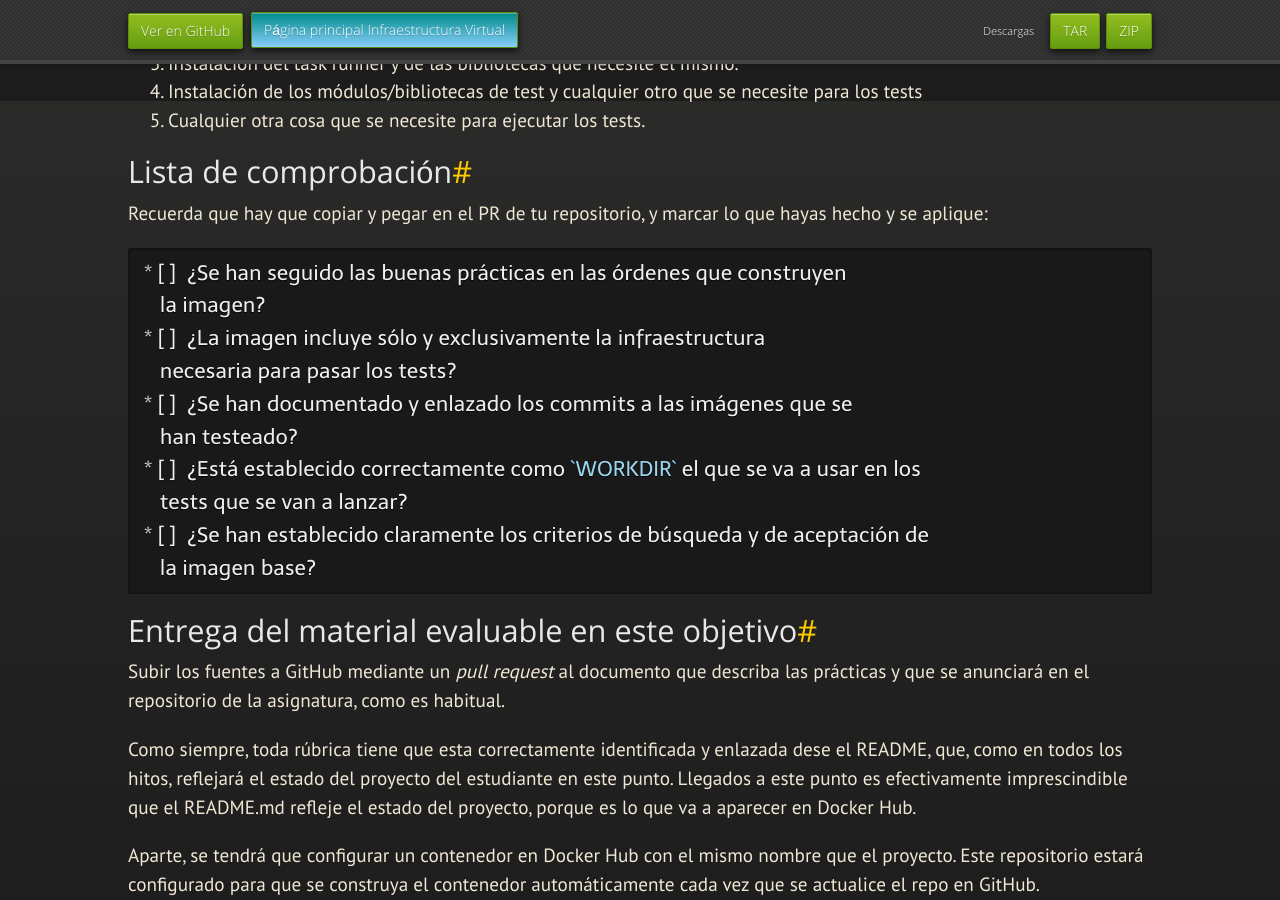
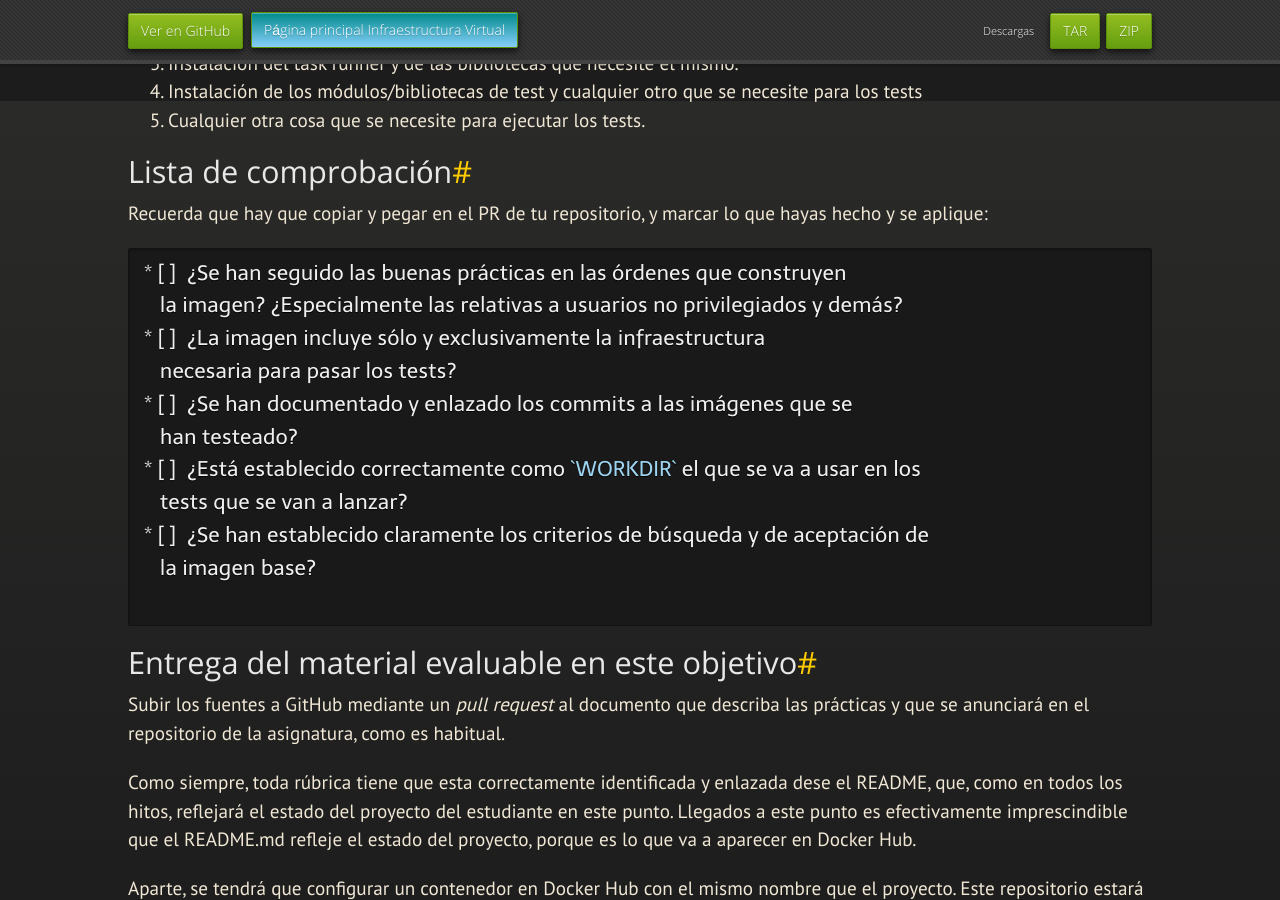
Before and after one commit to JJ/IV, a Jekyll site: the page built from documentos/proyecto/5.Docker.md, in a window 1280 px wide and 900 px high, scrolled down 1699 px. Built offline with Jekyll 4.4.1, drawn with Linux system fonts in a browser that asks for light colours; nearby versions of some CDN libraries; some web fonts are replaced; our own code applies the rules of GitHub Pages for plain Markdown files.

Commit message:
Sync documentos/proyecto/5.Docker.md de master a gh-pages

````diff
--- a/documentos/proyecto/5.Docker.md
+++ b/documentos/proyecto/5.Docker.md
@@ -102,7 +102,7 @@ hayas hecho y se aplique:
 
 ```markdown
 * [ ]  ¿Se han seguido las buenas prácticas en las órdenes que construyen
-   la imagen?
+   la imagen? ¿Especialmente las relativas a usuarios no privilegiados y demás?
 * [ ]  ¿La imagen incluye sólo y exclusivamente la infraestructura
    necesaria para pasar los tests?
 * [ ]  ¿Se han documentado y enlazado los commits a las imágenes que se
@@ -111,6 +111,7 @@ hayas hecho y se aplique:
    tests que se van a lanzar?
 * [ ]  ¿Se han establecido claramente los criterios de búsqueda y de aceptación de
    la imagen base?
+
 ```
 
 ## Entrega del material evaluable en este objetivo
````
